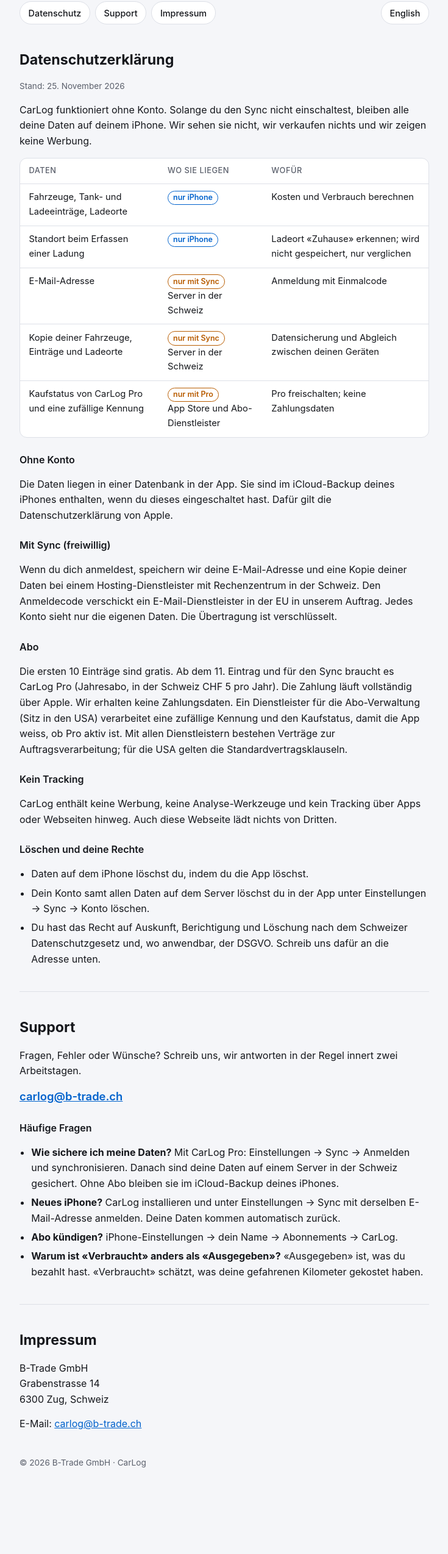
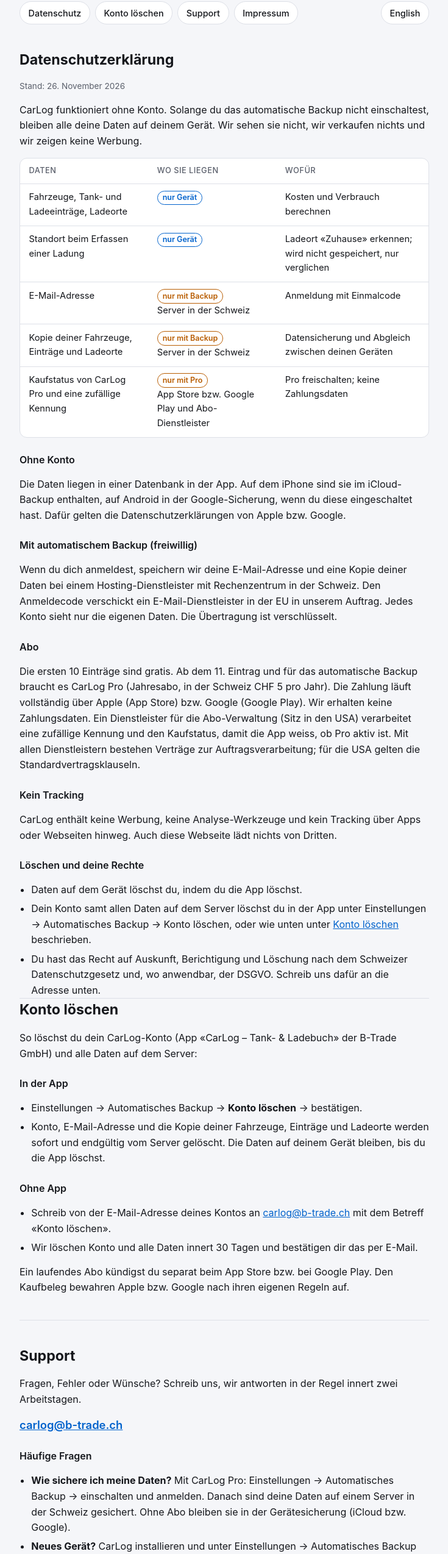
Before and after one commit to BTradeGmbH/carlog-legal, a plain HTML site: page index.html in a window 1280 px wide. Shown: the part 114-2663 px from the top of the page at 61% size, without its empty margins (272-1007 px from the left). Before the commit the page ends 2588 px from the top, so only its background shows below. Drawn offline with Linux system fonts and the light colour scheme.

Commit message:
Android, automatisches Backup und Abschnitt «Konto löschen»
Co-Authored-By: Claude Opus 5.5 <noreply@anthropic.com>

```diff
--- a/index.html
+++ b/index.html
@@ -4,7 +4,7 @@
 <meta charset="utf-8">
 <meta name="viewport" content="width=device-width, initial-scale=1">
 <title>CarLog – Datenschutz, Support, Impressum</title>
-<meta name="description" content="CarLog – Tank- & Ladebuch für iPhone. Datenschutzerklärung, Support und Impressum.">
+<meta name="description" content="CarLog – Tank- & Ladebuch für iPhone und Android. Datenschutzerklärung, Support und Impressum.">
 <link rel="icon" href="icon.png">
 <link rel="apple-touch-icon" href="icon.png">
 <style>
@@ -57,11 +57,12 @@
       <img src="icon.png" alt="" width="56" height="56">
       <div>
         <h1>CarLog</h1>
-        <p>Tank- &amp; Ladebuch für iPhone</p>
+        <p>Tank- &amp; Ladebuch für iPhone und Android</p>
       </div>
     </div>
     <nav aria-label="Seiten">
       <a href="#datenschutz">Datenschutz</a>
+      <a href="#konto-loeschen">Konto löschen</a>
       <a href="#support">Support</a>
       <a href="#impressum">Impressum</a>
       <a class="lang" href="en/" hreflang="en" lang="en">English</a>
@@ -71,40 +72,58 @@
   <main>
   <section id="datenschutz">
     <h2>Datenschutzerklärung</h2>
-    <p class="meta">Stand: 25. November 2026</p>
-    <p>CarLog funktioniert ohne Konto. Solange du den Sync nicht einschaltest, bleiben alle deine Daten auf deinem iPhone. Wir sehen sie nicht, wir verkaufen nichts und wir zeigen keine Werbung.</p>
+    <p class="meta">Stand: 26. November 2026</p>
+    <p>CarLog funktioniert ohne Konto. Solange du das automatische Backup nicht einschaltest, bleiben alle deine Daten auf deinem Gerät. Wir sehen sie nicht, wir verkaufen nichts und wir zeigen keine Werbung.</p>
 
     <div class="table">
       <table>
         <thead><tr><th>Daten</th><th>Wo sie liegen</th><th>Wofür</th></tr></thead>
         <tbody>
-          <tr><td>Fahrzeuge, Tank- und Ladeeinträge, Ladeorte</td><td><span class="tag local">nur iPhone</span></td><td>Kosten und Verbrauch berechnen</td></tr>
-          <tr><td>Standort beim Erfassen einer Ladung</td><td><span class="tag local">nur iPhone</span></td><td>Ladeort «Zuhause» erkennen; wird nicht gespeichert, nur verglichen</td></tr>
-          <tr><td>E-Mail-Adresse</td><td><span class="tag opt">nur mit Sync</span><br>Server in der Schweiz</td><td>Anmeldung mit Einmalcode</td></tr>
-          <tr><td>Kopie deiner Fahrzeuge, Einträge und Ladeorte</td><td><span class="tag opt">nur mit Sync</span><br>Server in der Schweiz</td><td>Datensicherung und Abgleich zwischen deinen Geräten</td></tr>
-          <tr><td>Kaufstatus von CarLog Pro und eine zufällige Kennung</td><td><span class="tag opt">nur mit Pro</span><br>App Store und Abo-Dienstleister</td><td>Pro freischalten; keine Zahlungsdaten</td></tr>
+          <tr><td>Fahrzeuge, Tank- und Ladeeinträge, Ladeorte</td><td><span class="tag local">nur Gerät</span></td><td>Kosten und Verbrauch berechnen</td></tr>
+          <tr><td>Standort beim Erfassen einer Ladung</td><td><span class="tag local">nur Gerät</span></td><td>Ladeort «Zuhause» erkennen; wird nicht gespeichert, nur verglichen</td></tr>
+          <tr><td>E-Mail-Adresse</td><td><span class="tag opt">nur mit Backup</span><br>Server in der Schweiz</td><td>Anmeldung mit Einmalcode</td></tr>
+          <tr><td>Kopie deiner Fahrzeuge, Einträge und Ladeorte</td><td><span class="tag opt">nur mit Backup</span><br>Server in der Schweiz</td><td>Datensicherung und Abgleich zwischen deinen Geräten</td></tr>
+          <tr><td>Kaufstatus von CarLog Pro und eine zufällige Kennung</td><td><span class="tag opt">nur mit Pro</span><br>App Store bzw. Google Play und Abo-Dienstleister</td><td>Pro freischalten; keine Zahlungsdaten</td></tr>
         </tbody>
       </table>
     </div>
 
     <h3>Ohne Konto</h3>
-    <p>Die Daten liegen in einer Datenbank in der App. Sie sind im iCloud-Backup deines iPhones enthalten, wenn du dieses eingeschaltet hast. Dafür gilt die Datenschutzerklärung von Apple.</p>
+    <p>Die Daten liegen in einer Datenbank in der App. Auf dem iPhone sind sie im iCloud-Backup enthalten, auf Android in der Google-Sicherung, wenn du diese eingeschaltet hast. Dafür gelten die Datenschutzerklärungen von Apple bzw. Google.</p>
 
-    <h3>Mit Sync (freiwillig)</h3>
+    <h3>Mit automatischem Backup (freiwillig)</h3>
     <p>Wenn du dich anmeldest, speichern wir deine E-Mail-Adresse und eine Kopie deiner Daten bei einem Hosting-Dienstleister mit Rechenzentrum in der Schweiz. Den Anmeldecode verschickt ein E-Mail-Dienstleister in der EU in unserem Auftrag. Jedes Konto sieht nur die eigenen Daten. Die Übertragung ist verschlüsselt.</p>
 
     <h3>Abo</h3>
-    <p>Die ersten 10 Einträge sind gratis. Ab dem 11. Eintrag und für den Sync braucht es CarLog Pro (Jahresabo, in der Schweiz CHF 5 pro Jahr). Die Zahlung läuft vollständig über Apple. Wir erhalten keine Zahlungsdaten. Ein Dienstleister für die Abo-Verwaltung (Sitz in den USA) verarbeitet eine zufällige Kennung und den Kaufstatus, damit die App weiss, ob Pro aktiv ist. Mit allen Dienstleistern bestehen Verträge zur Auftragsverarbeitung; für die USA gelten die Standardvertragsklauseln.</p>
+    <p>Die ersten 10 Einträge sind gratis. Ab dem 11. Eintrag und für das automatische Backup braucht es CarLog Pro (Jahresabo, in der Schweiz CHF 5 pro Jahr). Die Zahlung läuft vollständig über Apple (App Store) bzw. Google (Google Play). Wir erhalten keine Zahlungsdaten. Ein Dienstleister für die Abo-Verwaltung (Sitz in den USA) verarbeitet eine zufällige Kennung und den Kaufstatus, damit die App weiss, ob Pro aktiv ist. Mit allen Dienstleistern bestehen Verträge zur Auftragsverarbeitung; für die USA gelten die Standardvertragsklauseln.</p>
 
     <h3>Kein Tracking</h3>
     <p>CarLog enthält keine Werbung, keine Analyse-Werkzeuge und kein Tracking über Apps oder Webseiten hinweg. Auch diese Webseite lädt nichts von Dritten.</p>
 
     <h3>Löschen und deine Rechte</h3>
     <ul>
-      <li>Daten auf dem iPhone löschst du, indem du die App löschst.</li>
-      <li>Dein Konto samt allen Daten auf dem Server löschst du in der App unter Einstellungen → Sync → Konto löschen.</li>
+      <li>Daten auf dem Gerät löschst du, indem du die App löschst.</li>
+      <li>Dein Konto samt allen Daten auf dem Server löschst du in der App unter Einstellungen → Automatisches Backup → Konto löschen, oder wie unten unter <a href="#konto-loeschen">Konto löschen</a> beschrieben.</li>
       <li>Du hast das Recht auf Auskunft, Berichtigung und Löschung nach dem Schweizer Datenschutzgesetz und, wo anwendbar, der DSGVO. Schreib uns dafür an die Adresse unten.</li>
     </ul>
+  </section>
+
+  <hr>
+
+  <section id="konto-loeschen">
+    <h2>Konto löschen</h2>
+    <p>So löschst du dein CarLog-Konto (App «CarLog – Tank- &amp; Ladebuch» der B-Trade GmbH) und alle Daten auf dem Server:</p>
+    <h3>In der App</h3>
+    <ul>
+      <li>Einstellungen → Automatisches Backup → <strong>Konto löschen</strong> → bestätigen.</li>
+      <li>Konto, E-Mail-Adresse und die Kopie deiner Fahrzeuge, Einträge und Ladeorte werden sofort und endgültig vom Server gelöscht. Die Daten auf deinem Gerät bleiben, bis du die App löschst.</li>
+    </ul>
+    <h3>Ohne App</h3>
+    <ul>
+      <li>Schreib von der E-Mail-Adresse deines Kontos an <a href="mailto:carlog@b-trade.ch?subject=Konto%20l%C3%B6schen">carlog@b-trade.ch</a> mit dem Betreff «Konto löschen».</li>
+      <li>Wir löschen Konto und alle Daten innert 30 Tagen und bestätigen dir das per E-Mail.</li>
+    </ul>
+    <p>Ein laufendes Abo kündigst du separat beim App Store bzw. bei Google Play. Den Kaufbeleg bewahren Apple bzw. Google nach ihren eigenen Regeln auf.</p>
   </section>
   </main>
 
@@ -116,9 +135,9 @@
     <p class="contact"><a href="mailto:carlog@b-trade.ch">carlog@b-trade.ch</a></p>
     <h3>Häufige Fragen</h3>
     <ul>
-      <li><strong>Wie sichere ich meine Daten?</strong> Mit CarLog Pro: Einstellungen → Sync → Anmelden und synchronisieren. Danach sind deine Daten auf einem Server in der Schweiz gesichert. Ohne Abo bleiben sie im iCloud-Backup deines iPhones.</li>
-      <li><strong>Neues iPhone?</strong> CarLog installieren und unter Einstellungen → Sync mit derselben E-Mail-Adresse anmelden. Deine Daten kommen automatisch zurück.</li>
-      <li><strong>Abo kündigen?</strong> iPhone-Einstellungen → dein Name → Abonnements → CarLog.</li>
+      <li><strong>Wie sichere ich meine Daten?</strong> Mit CarLog Pro: Einstellungen → Automatisches Backup → einschalten und anmelden. Danach sind deine Daten auf einem Server in der Schweiz gesichert. Ohne Abo bleiben sie in der Gerätesicherung (iCloud bzw. Google).</li>
+      <li><strong>Neues Gerät?</strong> CarLog installieren und unter Einstellungen → Automatisches Backup mit derselben E-Mail-Adresse anmelden. Deine Daten kommen automatisch zurück.</li>
+      <li><strong>Abo kündigen?</strong> iPhone: Einstellungen → dein Name → Abonnements → CarLog. Android: Play Store → Profilbild → Zahlungen und Abos → Abos → CarLog.</li>
       <li><strong>Warum ist «Verbraucht» anders als «Ausgegeben»?</strong> «Ausgegeben» ist, was du bezahlt hast. «Verbraucht» schätzt, was deine gefahrenen Kilometer gekostet haben.</li>
     </ul>
   </section>
```
Also changed, not shown: en/index.html (+36 -17 lines).
